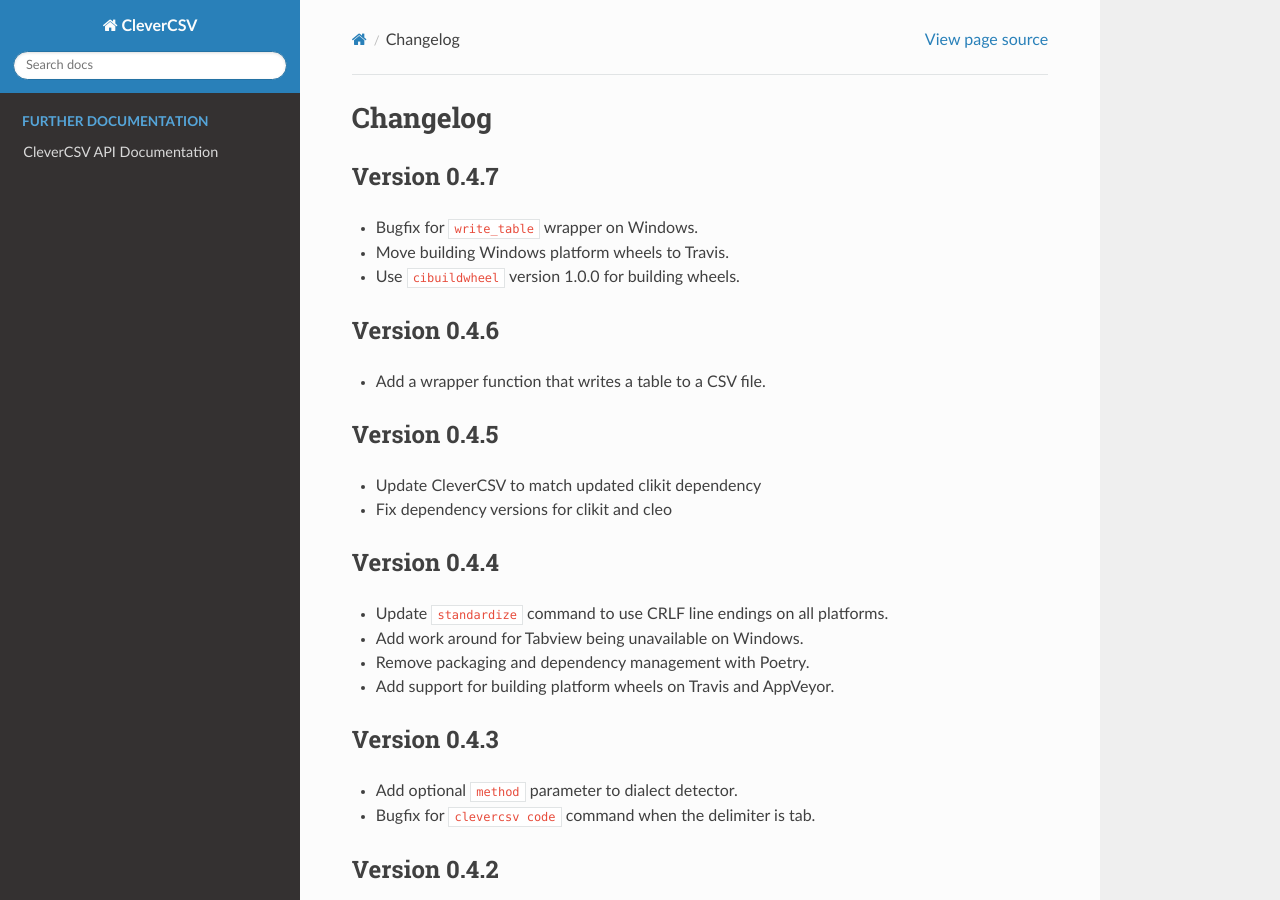
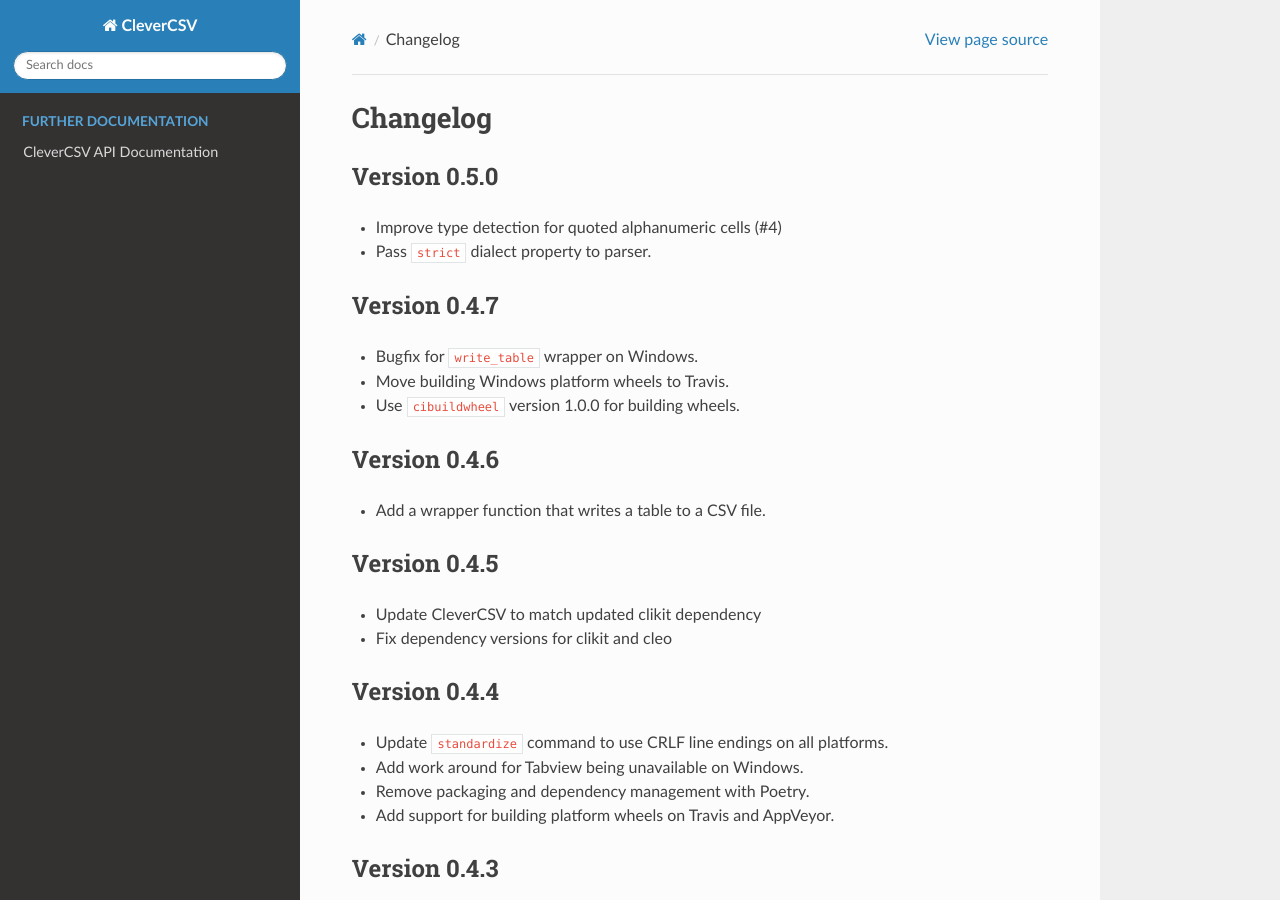
Before and after one commit to alan-turing-institute/CleverCSV, a Sphinx documentation site: the page built from docs/CHANGELOG.rst, in a window 1280 px wide and 900 px high. Built offline with Sphinx 7.4.7 and the Read the Docs theme 2.0.0, drawn with Linux system fonts in a browser that asks for light colours; pages that are not in the unit, such as notebooks, are missing from menus.

Commit message:
Bump version and update changelog

```diff
--- a/clevercsv/__version__.py
+++ b/clevercsv/__version__.py
@@ -1,5 +1,5 @@
 # -*- coding: utf-8 -*-
 
-VERSION = (0, 4, 7)
+VERSION = (0, 5, 0)
 
 __version__ = ".".join(map(str, VERSION))
--- a/docs/CHANGELOG.rst
+++ b/docs/CHANGELOG.rst
@@ -1,6 +1,13 @@
 
 Changelog
 =========
+
+Version 0.5.0
+-------------
+
+
+* Improve type detection for quoted alphanumeric cells (#4)
+* Pass ``strict`` dialect property to parser.
 
 Version 0.4.7
 -------------
```
Also changed, not shown: CHANGELOG.md (+5 -0 lines).
